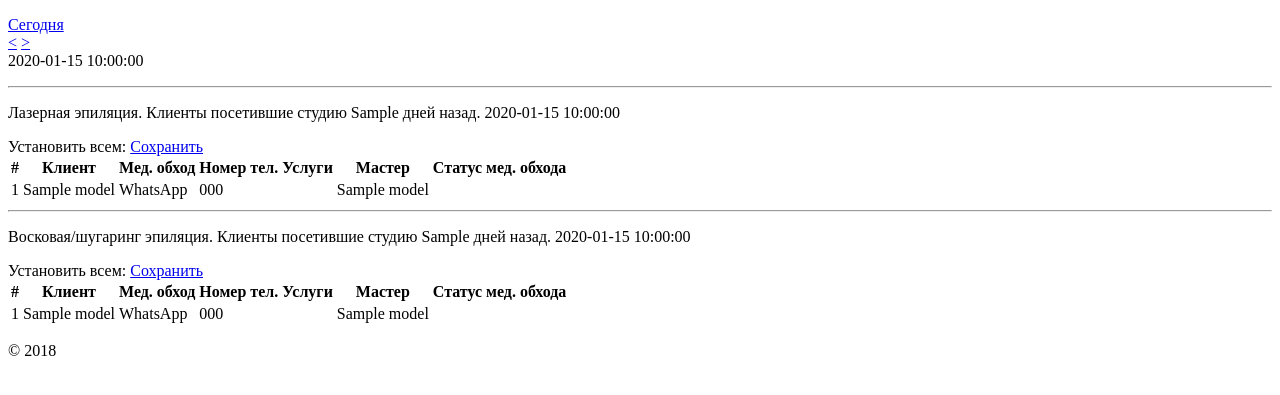
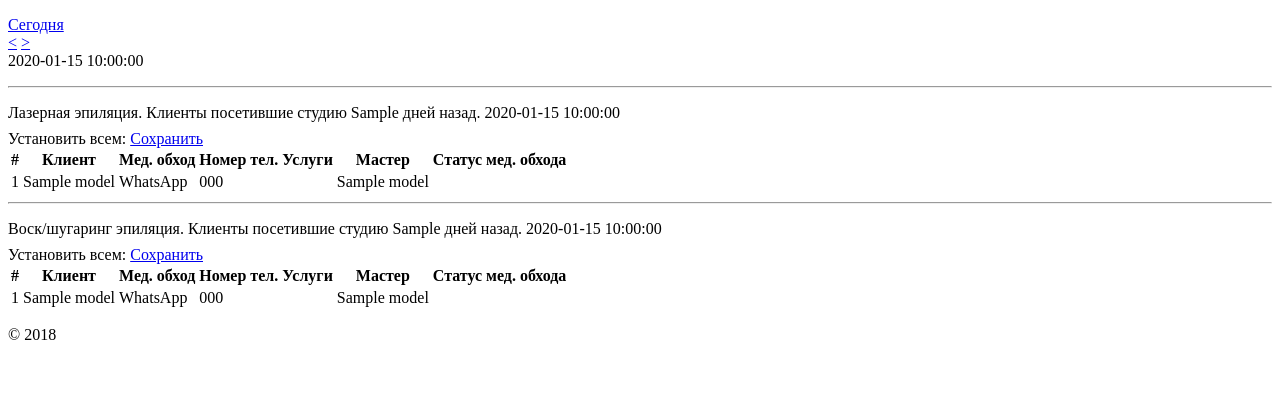
Before and after one commit to fstrateg/lali, a Yii app: template frontend/views/lc/index.php in a window 1280 px wide. Shown: the top 395 px of the page. Run offline with PHP 8.4 and a stand-in for Yii, Linux system fonts and the light colour scheme; the template is opened without the code that fills it: most values are stand-ins (such as "Sample title", 1, 10 or a date in 2020); data that the repository does not hold is empty; some libraries are stand-ins or nearby versions.

Commit message:
отступ по контролю качества

```diff
--- a/frontend/views/lc/index.php
+++ b/frontend/views/lc/index.php
@@ -35,9 +35,11 @@ $stat=['0'=>'-','1'=>'Проведен','2'=>'Ошибка'];
 
 </p>
 <hr>
-<p>Лазерная эпиляция. Клиенты посетившие студию <?=$model->days_laser; ?> дней назад. <?= $model->getDateLaser() ?></p>
-<div class="row">
-    <div class="col-lg-12">
+<div class="row mb-20">
+    <div class="col-md-7" style="line-height: 34px">
+        Лазерная эпиляция. Клиенты посетившие студию <?=$model->days_laser; ?> дней назад. <?= $model->getDateLaser() ?>
+    </div>
+    <div class="col-md-5">
         <div class="pull-right">
             Установить всем:
             <?= HTML::dropDownList('list','0',$stat,['class'=>'form-control','style'=>'width:auto;display:inline-block']); ?>
@@ -87,9 +89,11 @@ $stat=['0'=>'-','1'=>'Проведен','2'=>'Ошибка'];
     ?>
 </table></div>
 <hr>
-    <p>Восковая/шугаринг эпиляция. Клиенты посетившие студию <?=$model->days_wax ?> дней назад. <?= $model->getDateWax(); ?></p>
-    <div class="row">
-    <div class="col-lg-12">
+    <div class="row mb-20">
+        <div class="col-md-7" style="line-height: 34px">
+            Воск/шугаринг эпиляция. Клиенты посетившие студию <?=$model->days_wax ?> дней назад. <?= $model->getDateWax(); ?>
+            </div>
+    <div class="col-md-5">
         <div class="pull-right">
             Установить всем:
             <?= HTML::dropDownList('list','0',$stat,['class'=>'form-control','style'=>'width:auto;display:inline-block']); ?>
```
Also changed, not shown: frontend/web/css/lc.css (+8 -0 lines).
